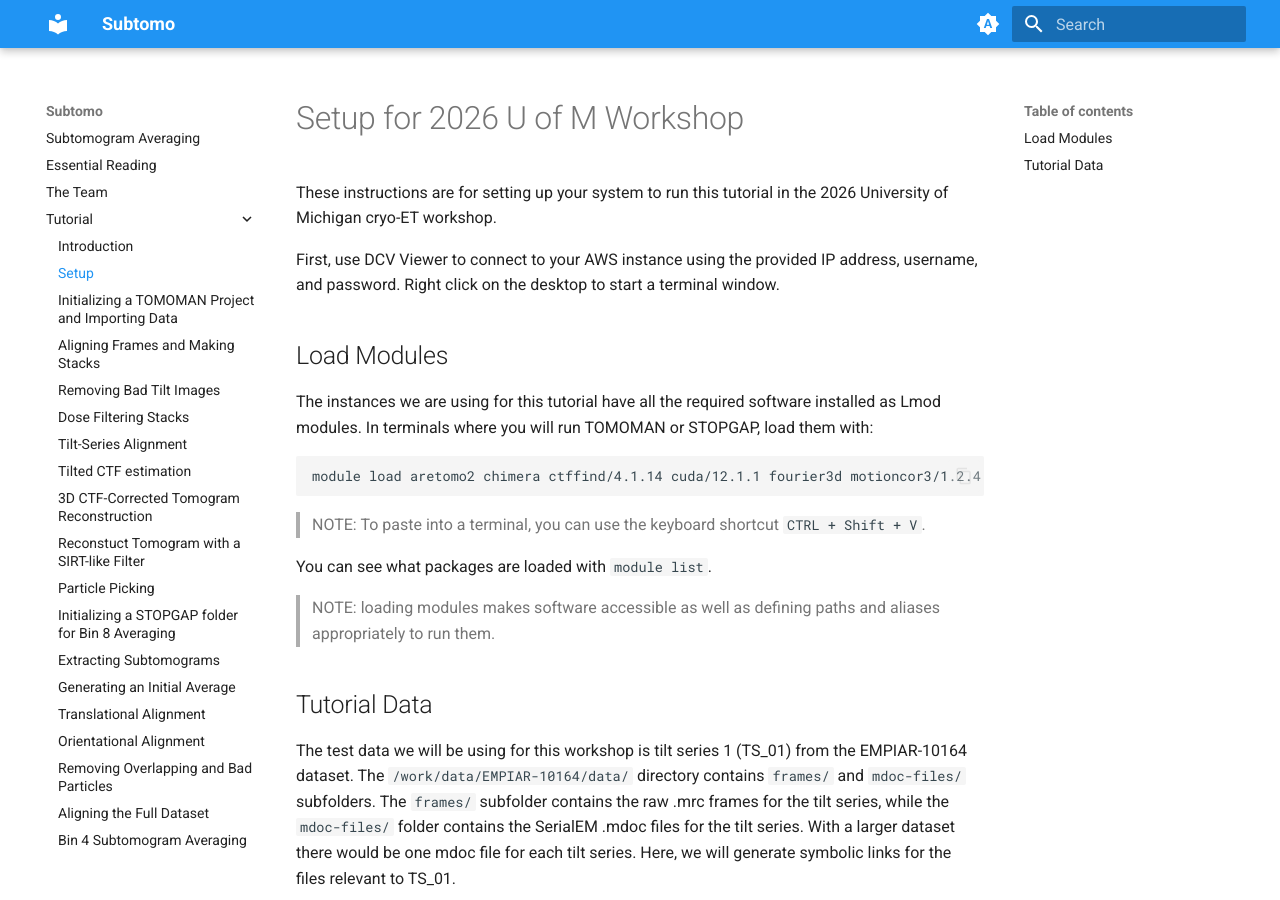
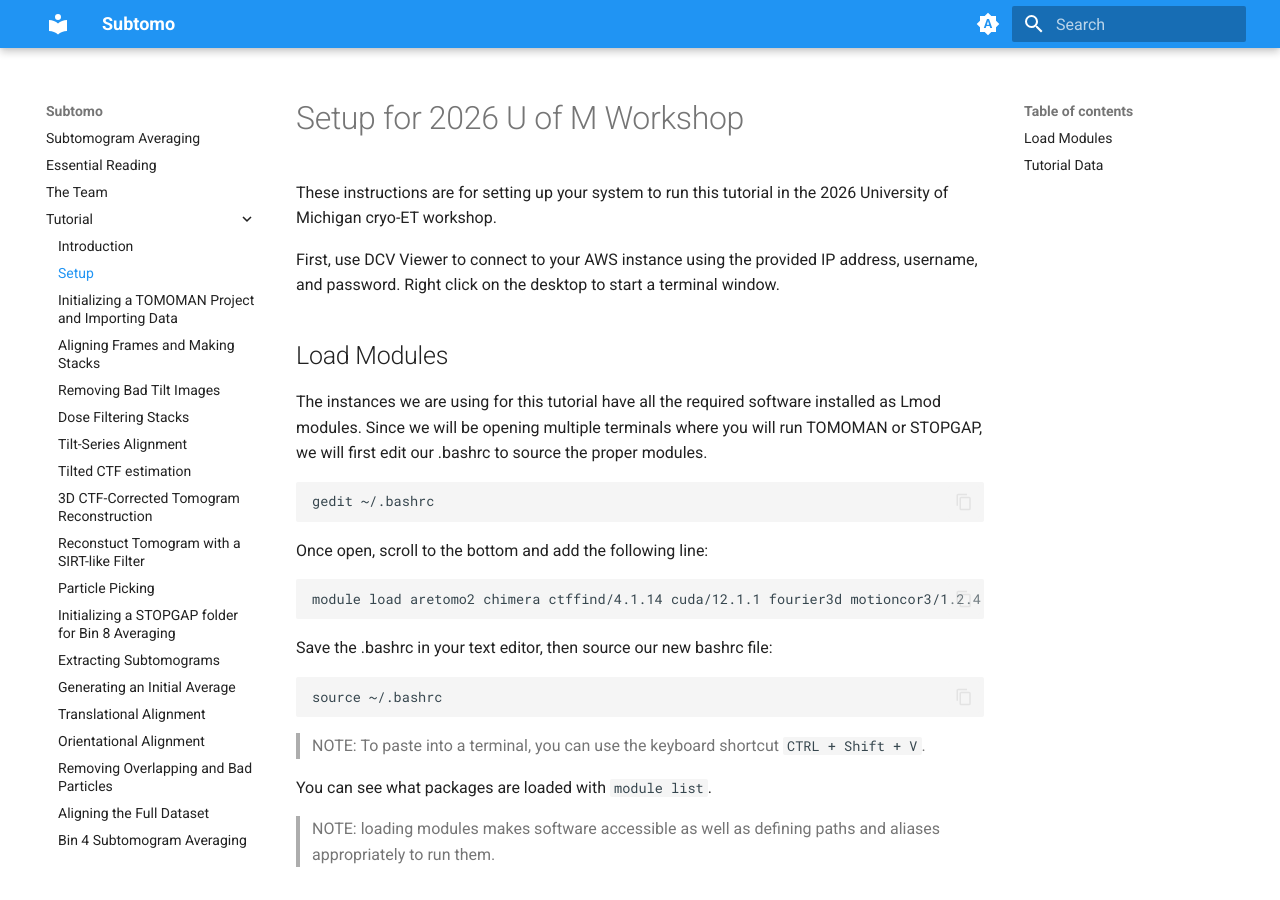
Before and after one commit to wan-lab-vanderbilt/subtomo-tutorials, an MkDocs documentation site: the page built from docs/hiv/setup.md, in a window 1280 px wide and 900 px high. Built offline with MkDocs 1.6.1 and Material for MkDocs 9.7.7, drawn with Linux system fonts in a browser that asks for light colours.

Commit message:
Update setup.md

```diff
--- a/docs/hiv/setup.md
+++ b/docs/hiv/setup.md
@@ -8,9 +8,17 @@ Right click on the desktop to start a terminal window.
 ## Load Modules
 
 The instances we are using for this tutorial have all the required software installed as Lmod modules.
-In terminals where you will run TOMOMAN or STOPGAP, load them with:
+Since we will be opening multiple terminals where you will run TOMOMAN or STOPGAP, we will first edit our .bashrc to source the proper modules.
+
+    gedit ~/.bashrc
+
+Once open, scroll to the bottom and add the following line:
 
     module load aretomo2 chimera ctffind/4.1.14 cuda/12.1.1 fourier3d motioncor3/1.2.4 imod novactf stopgap tomoman
+
+Save the .bashrc in your text editor, then source our new bashrc file:
+
+    source ~/.bashrc
 
 >NOTE: To paste into a terminal, you can use the keyboard shortcut `CTRL + Shift + V`.
 
```
